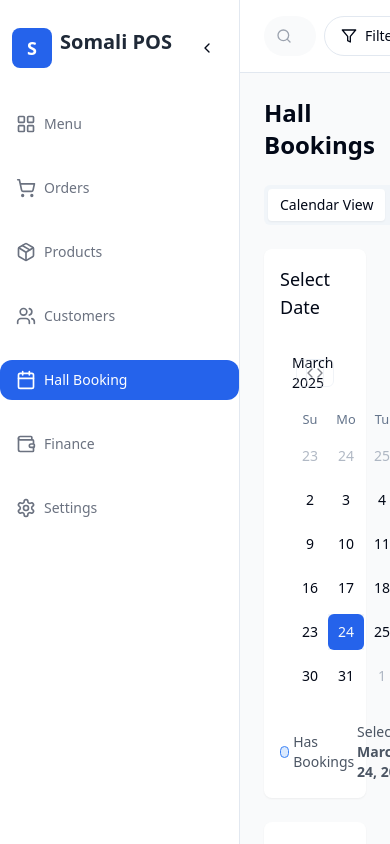
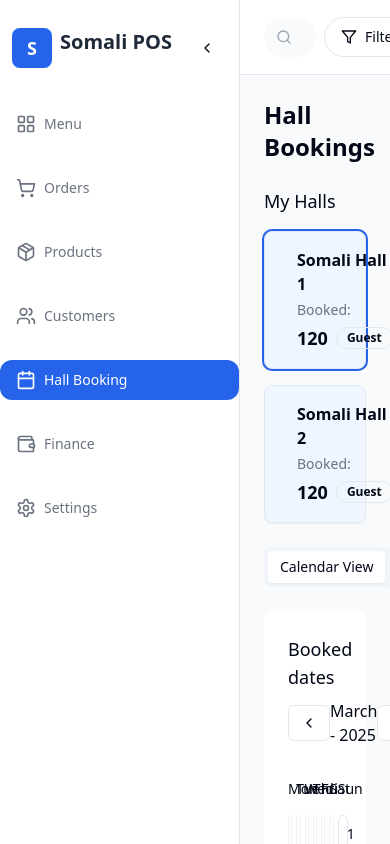
Before and after one commit to jgarbo0/pos-hall-cafeteria, a React (Vite) app: page /hall in a window 390 px wide. Built offline with nearby package versions, Linux system fonts and the light colour scheme; grey boxes are pictures that could not be loaded.

Commit message:
Refactor: Update Hall booking calendar and header
Update the HallBookingCalendar component to match the new design and update the header to display two halls.

```diff
--- a/src/components/HallBookingCalendar.tsx
+++ b/src/components/HallBookingCalendar.tsx
@@ -2,7 +2,7 @@
 import React, { useState } from 'react';
 import { Calendar } from "@/components/ui/calendar";
 import { Button } from "@/components/ui/button";
-import { format } from "date-fns";
+import { format, addMonths, subMonths, startOfMonth, endOfMonth, eachDayOfInterval } from "date-fns";
 import { bookings, timeSlots } from "@/data/mockData";
 import {
   Popover,
@@ -10,35 +10,53 @@ import {
   PopoverTrigger
 } from "@/components/ui/popover";
 import { Badge } from "@/components/ui/badge";
+import { Card, CardContent } from "@/components/ui/card";
+import { ChevronLeft, ChevronRight } from "lucide-react";
 
 interface HallBookingCalendarProps {
   onSelectBooking: (bookingId: string) => void;
+  hallId?: number;
 }
 
-const HallBookingCalendar: React.FC<HallBookingCalendarProps> = ({ onSelectBooking }) => {
+const daysOfWeek = ["Mon", "Tue", "Wed", "Thu", "Fri", "Sat", "Sun"];
+
+const HallBookingCalendar: React.FC<HallBookingCalendarProps> = ({ onSelectBooking, hallId = 1 }) => {
   const [date, setDate] = useState<Date | undefined>(new Date());
+  const [currentMonth, setCurrentMonth] = useState(new Date());
   const [selectedBooking, setSelectedBooking] = useState<string | null>(null);
+  const [viewingMonth, setViewingMonth] = useState<Date>(new Date());
+  const [selectedDate, setSelectedDate] = useState<Date | null>(null);
+
+  // Determine the days to display in the calendar grid
+  const getDaysInMonth = () => {
+    if (!viewingMonth) return [];
+
+    const start = startOfMonth(viewingMonth);
+    const end = endOfMonth(viewingMonth);
+    return eachDayOfInterval({ start, end });
+  };
 
   // Get bookings for the selected date
-  const getBookingsForDate = () => {
-    if (!date) return [];
-
-    const dateStr = format(date, 'yyyy-MM-dd');
-    return bookings.filter(booking => booking.date === dateStr);
+  const getBookingsForDate = (dateStr: string) => {
+    return bookings.filter(booking =>
+      booking.date === dateStr && (!hallId || booking.hallId === hallId)
+    );
   };
 
-  // Check if a time slot has a booking
+  // Check if a date has any bookings
+  const hasBookings = (dateStr: string) => {
+    return getBookingsForDate(dateStr).length > 0;
+  };
+
+  // Check if a time slot has a booking on the selected date
   const getBookingForTimeSlot = (timeSlot: string) => {
-    const dateBookings = getBookingsForDate();
+    if (!selectedDate) return null;
+
+    const dateStr = format(selectedDate, 'yyyy-MM-dd');
+    const dateBookings = getBookingsForDate(dateStr);
     return dateBookings.find(booking =>
       timeSlot >= booking.startTime && timeSlot < booking.endTime
     );
-  };
-
-  // Get dates with bookings for calendar highlighting
-  const getDatesWithBookings = () => {
-    const uniqueDates = [...new Set(bookings.map(booking => booking.date))];
-    return uniqueDates.map(dateStr => new Date(dateStr));
   };
 
   const handleSelectBooking = (bookingId: string) => {
@@ -46,108 +64,203 @@ const HallBookingCalendar: React.FC<HallBookingCalendarProps> = ({ onSelectBooki
     onSelectBooking(bookingId);
   };
 
+  const handleNextMonth = () => {
+    setViewingMonth(addMonths(viewingMonth, 1));
+  };
+
+  const handlePrevMonth = () => {
+    setViewingMonth(subMonths(viewingMonth, 1));
+  };
+
+  const handleDateClick = (day: Date) => {
+    setSelectedDate(day);
+  };
+
+  const daysInMonth = getDaysInMonth();
+
+  // Find the selected hall details
+  const selectedHallData = {
+    id: hallId,
+    name: `Somali Hall ${hallId}`,
+    image: '/lovable-uploads/af565575-6616-4b09-8b69-dddf2967d846.png',
+    date: selectedDate ? format(selectedDate, 'dd MMMM yyyy') : '',
+  };
+
   return (
+    <div className="h-full">
       <div className="flex flex-col md:flex-row gap-6 h-full">
-      <div className="w-full md:w-1/2 p-4 bg-white rounded-lg shadow-sm">
-        <h2 className="text-lg font-medium mb-4">Select Date</h2>
-        <Calendar
-          mode="single"
-          selected={date}
-          onSelect={setDate}
-          className="p-3 pointer-events-auto"
-          modifiers={{
-            booked: getDatesWithBookings()
-          }}
-          modifiersStyles={{
-            booked: {
-              fontWeight: 'bold',
-              backgroundColor: 'rgba(59, 130, 246, 0.1)',
-              borderColor: 'rgba(59, 130, 246, 0.5)'
-            }
-          }}
-        />
-
-        <div className="mt-4 flex items-center justify-between text-sm text-gray-600">
-          <div className="flex items-center gap-1">
-            <div className="w-3 h-3 rounded-full bg-blue-100 border border-blue-500"></div>
-            <span>Has Bookings</span>
-          </div>
-
-          <div>
-            {date && (
-              <span>Selected: <strong>{format(date, 'MMMM d, yyyy')}</strong></span>
-            )}
-          </div>
-        </div>
-      </div>
-
-      <div className="w-full md:w-1/2 p-4 bg-white rounded-lg shadow-sm overflow-y-auto">
-        <h2 className="text-lg font-medium mb-4">
-          Time Slots for {date ? format(date, 'MMMM d, yyyy') : 'Selected Date'}
-        </h2>
-
-        {!date ? (
-          <p className="text-gray-500 text-center py-8">Please select a date to view available time slots</p>
-        ) : (
-          <div className="grid gap-2">
-            {timeSlots.map(timeSlot => {
-              const booking = getBookingForTimeSlot(timeSlot);
-              return (
-                <div
-                  key={timeSlot}
-                  className={`p-3 rounded-md flex items-center justify-between border ${
-                    booking
-                      ? 'bg-blue-50 border-blue-200'
-                      : 'bg-gray-50 border-gray-200'
-                  }`}
-                >
-                  <div>
-                    <span className="font-medium">{timeSlot}</span>
-                    {booking && (
-                      <div className="mt-1">
-                        <Badge variant="outline" className="text-xs">
-                          {booking.purpose}
-                        </Badge>
-                      </div>
-                    )}
-                  </div>
-
-                  {booking ? (
-                    <Popover>
-                      <PopoverTrigger asChild>
+        <div className="w-full md:w-2/3 bg-white rounded-lg shadow-sm p-6">
+          <div className="mb-4">
+            <h2 className="text-lg font-medium mb-2">Booked dates</h2>
+            {/* Month Navigation */}
+            <div className="flex items-center justify-between mb-6">
               <Button
                 variant="outline"
                 size="sm"
-                          className={selectedBooking === booking.id ? 'bg-blue-100' : ''}
+                onClick={handlePrevMonth}
+                className="flex items-center gap-1"
               >
-                          Details
+                <ChevronLeft className="h-4 w-4" />
               </Button>
-                      </PopoverTrigger>
-                      <PopoverContent className="w-80 p-4">
-                        <div className="space-y-2">
-                          <h3 className="font-medium">{booking.purpose}</h3>
-                          <p className="text-sm">Time: {booking.startTime} - {booking.endTime}</p>
-                          <p className="text-sm">Customer: {booking.customerName}</p>
-                          <p className="text-sm">Attendees: {booking.attendees}</p>
-                          <div className="pt-2 flex justify-end">
+
+              <span className="text-base font-medium">
+                {format(viewingMonth, 'MMMM - yyyy')}
+              </span>
+
               <Button
+                variant="outline"
                 size="sm"
-                              onClick={() => handleSelectBooking(booking.id)}
+                onClick={handleNextMonth}
+                className="flex items-center gap-1"
               >
-                              View Full Details
+                <ChevronRight className="h-4 w-4" />
               </Button>
             </div>
+
+            {/* Calendar Header (Days of Week) */}
+            <div className="grid grid-cols-7 gap-1 mb-2">
+              {daysOfWeek.map(day => (
+                <div key={day} className="text-center py-2 text-sm font-medium">
+                  {day}
                 </div>
-                      </PopoverContent>
-                    </Popover>
-                  ) : (
-                    <Button variant="outline" size="sm">Book</Button>
+              ))}
+            </div>
+
+            {/* Calendar Grid */}
+            <div className="grid grid-cols-7 gap-1">
+              {Array.from({ length: new Date(viewingMonth.getFullYear(), viewingMonth.getMonth(), 1).getDay() || 7 - 1 }).map((_, i) => (
+                <div key={`empty-${i}`} className="h-16 border bg-gray-50 rounded-md opacity-50"></div>
+              ))}
+
+              {daysInMonth.map(day => {
+                const dateStr = format(day, 'yyyy-MM-dd');
+                const isBooked = hasBookings(dateStr);
+                const isSelected = selectedDate && format(selectedDate, 'yyyy-MM-dd') === dateStr;
+                const isToday = format(new Date(), 'yyyy-MM-dd') === dateStr;
+
+                return (
+                  <div
+                    key={dateStr}
+                    onClick={() => handleDateClick(day)}
+                    className={`h-16 border rounded-md flex flex-col justify-start p-1 cursor-pointer transition-colors
+                      ${isSelected ? 'ring-2 ring-primary bg-blue-50' : ''}
+                      ${isBooked ? 'bg-pink-100' : 'hover:bg-gray-50'}
+                      ${isToday ? 'border-blue-500' : ''}
+                    `}
+                  >
+                    <div className={`text-right p-1 text-sm ${isToday ? 'font-bold' : ''}`}>
+                      {format(day, 'd')}
+                    </div>
+                    {isBooked && (
+                      <div className="mt-auto">
+                        <Badge variant="outline" className="bg-primary/10 text-[10px] w-full flex justify-center">
+                          Booked
+                        </Badge>
+                      </div>
                     )}
                   </div>
                 );
               })}
             </div>
+          </div>
+        </div>
+
+        <div className="w-full md:w-1/3 space-y-6">
+          {/* Selected Hall Card */}
+          {selectedDate && (
+            <Card className="bg-white shadow-sm overflow-hidden">
+              <CardContent className="p-0">
+                <div className="relative h-32 bg-gradient-to-r from-blue-400 to-blue-600 overflow-hidden">
+                  <img
+                    src={selectedHallData.image}
+                    alt={selectedHallData.name}
+                    className="w-full h-full object-cover opacity-50"
+                  />
+                  <div className="absolute inset-0 flex flex-col justify-end p-4 text-white">
+                    <h3 className="text-xl font-bold">{selectedHallData.name}</h3>
+                    <p className="text-sm">{selectedHallData.date}</p>
+                  </div>
+                </div>
+
+                <div className="p-4 space-y-4">
+                  <div className="grid grid-cols-2 gap-3">
+                    <div className="space-y-1">
+                      <p className="text-sm text-gray-500">Total Guests</p>
+                      <div className="flex items-center justify-between border rounded-md p-2">
+                        <span className="font-medium">120</span>
+                      </div>
+                    </div>
+                    <div className="space-y-1">
+                      <p className="text-sm text-gray-500">Children</p>
+                      <div className="flex items-center justify-between border rounded-md p-2">
+                        <span className="font-medium">32</span>
+                      </div>
+                    </div>
+                    <div className="space-y-1">
+                      <p className="text-sm text-gray-500">Family</p>
+                      <div className="flex items-center justify-between border rounded-md p-2">
+                        <span className="font-medium">90</span>
+                      </div>
+                    </div>
+                    <div className="space-y-1">
+                      <p className="text-sm text-gray-500">Group</p>
+                      <div className="flex items-center justify-between border rounded-md p-2">
+                        <span className="font-medium">14</span>
+                      </div>
+                    </div>
+                    <div className="space-y-1">
+                      <p className="text-sm text-gray-500">Single</p>
+                      <div className="flex items-center justify-between border rounded-md p-2">
+                        <span className="font-medium">16</span>
+                      </div>
+                    </div>
+                    <div className="space-y-1">
+                      <p className="text-sm text-gray-500">No. of Staff</p>
+                      <div className="flex items-center justify-between border rounded-md p-2">
+                        <span className="font-medium">20</span>
+                      </div>
+                    </div>
+                  </div>
+
+                  <div className="space-y-1">
+                    <p className="text-sm text-gray-500">Reception Status</p>
+                    <div className="flex items-center justify-between border rounded-md p-2">
+                      <Badge className="bg-green-500">Active</Badge>
+                    </div>
+                  </div>
+
+                  <div className="grid grid-cols-2 gap-3">
+                    <div className="space-y-1">
+                      <p className="text-sm text-gray-500">No. of Rooms Available</p>
+                      <div className="flex items-center justify-between border rounded-md p-2">
+                        <span className="font-medium">07</span>
+                      </div>
+                    </div>
+                    <div className="space-y-1">
+                      <p className="text-sm text-gray-500">Total Rooms</p>
+                      <div className="flex items-center justify-between border rounded-md p-2">
+                        <span className="font-medium">30</span>
+                      </div>
+                    </div>
+                  </div>
+
+                  <div className="space-y-1">
+                    <p className="text-sm text-gray-500">No. of Rooms Sold out</p>
+                    <div className="flex items-center justify-between border rounded-md p-2 bg-red-100">
+                      <span className="font-medium text-red-600">23</span>
+                    </div>
+                  </div>
+                </div>
+              </CardContent>
+            </Card>
           )}
+
+          {!selectedDate && (
+            <div className="flex items-center justify-center h-64 bg-gray-50 rounded-lg border border-dashed">
+              <p className="text-gray-500">Select a date to view details</p>
+            </div>
+          )}
+        </div>
       </div>
     </div>
   );
--- a/src/components/Header.tsx
+++ b/src/components/Header.tsx
@@ -16,6 +16,7 @@ import {
   DropdownMenuTrigger,
 } from "@/components/ui/dropdown-menu";
 import { useToast } from "@/hooks/use-toast";
+import { Badge } from "@/components/ui/badge";
 
 const Header = ({ onSearch }: { onSearch: (term: string) => void }) => {
   const [searchTerm, setSearchTerm] = useState('');
@@ -71,6 +72,15 @@ const Header = ({ onSearch }: { onSearch: (term: string) => void }) => {
             <Filter className="h-4 w-4" />
             <span>Filter</span>
           </Button>
+        </div>
+
+        <div className="flex items-center gap-2 mx-4">
+          <Badge variant="outline" className="bg-blue-50 text-blue-700 border-blue-200 px-3 py-1">
+            Somali Hall 1
+          </Badge>
+          <Badge variant="outline" className="bg-green-50 text-green-700 border-green-200 px-3 py-1">
+            Somali Hall 2
+          </Badge>
         </div>
 
         <div className="flex items-center ml-4 space-x-4">
--- a/src/pages/Hall.tsx
+++ b/src/pages/Hall.tsx
@@ -7,6 +7,8 @@ import HallBookingCalendar from '@/components/HallBookingCalendar';
 import { Tabs, TabsContent, TabsList, TabsTrigger } from '@/components/ui/tabs';
 import { bookings } from '@/data/mockData';
 import { TableItem, ServicePackage, HallBooking } from '@/types';
+import { Card, CardContent } from '@/components/ui/card';
+import { Badge } from '@/components/ui/badge';
 
 // Mock data for tables and packages with proper typing
 const mockTables: TableItem[] = [
@@ -50,11 +52,34 @@ const fullBookings: HallBooking[] = bookings.map(booking => ({
   notes: ''
 }));
 
+// Mock data for hall cards
+const hallCards = [
+  {
+    id: 1,
+    name: 'Somali Hall 1',
+    image: '/lovable-uploads/af565575-6616-4b09-8b69-dddf2967d846.png',
+    capacity: 120,
+    type: 'Guest'
+  },
+  {
+    id: 2,
+    name: 'Somali Hall 2',
+    image: '/lovable-uploads/af565575-6616-4b09-8b69-dddf2967d846.png',
+    capacity: 120,
+    type: 'Guest'
+  },
+];
+
 const Hall = () => {
   const [selectedBooking, setSelectedBooking] = useState<string | null>(null);
+  const [selectedHall, setSelectedHall] = useState<number>(1);
 
   const handleSelectBooking = (bookingId: string) => {
     setSelectedBooking(bookingId);
+  };
+
+  const handleSelectHall = (hallId: number) => {
+    setSelectedHall(hallId);
   };
 
   return (
@@ -67,14 +92,51 @@ const Hall = () => {
         <div className="flex-1 overflow-y-auto p-6">
           <h1 className="text-2xl font-bold mb-6">Hall Bookings</h1>
 
-          <Tabs defaultValue="calendar" className="h-[calc(100vh-180px)]">
+          {/* Hall Cards */}
+          <div className="mb-6">
+            <h2 className="text-lg font-medium mb-4">My Halls</h2>
+            <div className="grid grid-cols-1 sm:grid-cols-2 lg:grid-cols-4 gap-4">
+              {hallCards.map((hall) => (
+                <Card
+                  key={hall.id}
+                  className={`cursor-pointer transition-all ${selectedHall === hall.id ? 'ring-2 ring-primary bg-blue-50' : 'bg-blue-50'}`}
+                  onClick={() => handleSelectHall(hall.id)}
+                >
+                  <CardContent className="p-4">
+                    <div className="flex items-center gap-4">
+                      <div className="w-24 h-24 overflow-hidden rounded-lg">
+                        <img
+                          src={hall.image}
+                          alt={hall.name}
+                          className="w-full h-full object-cover"
+                        />
+                      </div>
+                      <div>
+                        <h3 className="font-semibold">{hall.name}</h3>
+                        <div className="text-sm text-gray-500 mt-1">Booked:</div>
+                        <div className="flex items-center gap-2 mt-1">
+                          <span className="text-lg font-bold">{hall.capacity}</span>
+                          <Badge variant="outline">{hall.type}</Badge>
+                        </div>
+                      </div>
+                    </div>
+                  </CardContent>
+                </Card>
+              ))}
+            </div>
+          </div>
+
+          <Tabs defaultValue="calendar" className="h-[calc(100vh-360px)]">
             <TabsList className="mb-4">
               <TabsTrigger value="calendar">Calendar View</TabsTrigger>
               <TabsTrigger value="new">New Booking</TabsTrigger>
             </TabsList>
 
             <TabsContent value="calendar" className="h-full">
-              <HallBookingCalendar onSelectBooking={handleSelectBooking} />
+              <HallBookingCalendar
+                onSelectBooking={handleSelectBooking}
+                hallId={selectedHall}
+              />
             </TabsContent>
 
             <TabsContent value="new">
@@ -83,6 +145,7 @@ const Hall = () => {
                 onClearSelection={() => setSelectedBooking(null)}
                 tables={mockTables}
                 packages={mockPackages}
+                hallId={selectedHall}
                 onSubmit={(booking) => {
                   console.log('Booking submitted:', booking);
                   // Here you would typically save the booking to your database
```
Also changed, not shown: src/types/index.ts (+5 -7 lines). Lines whose indentation alone changed are shown as unchanged.
